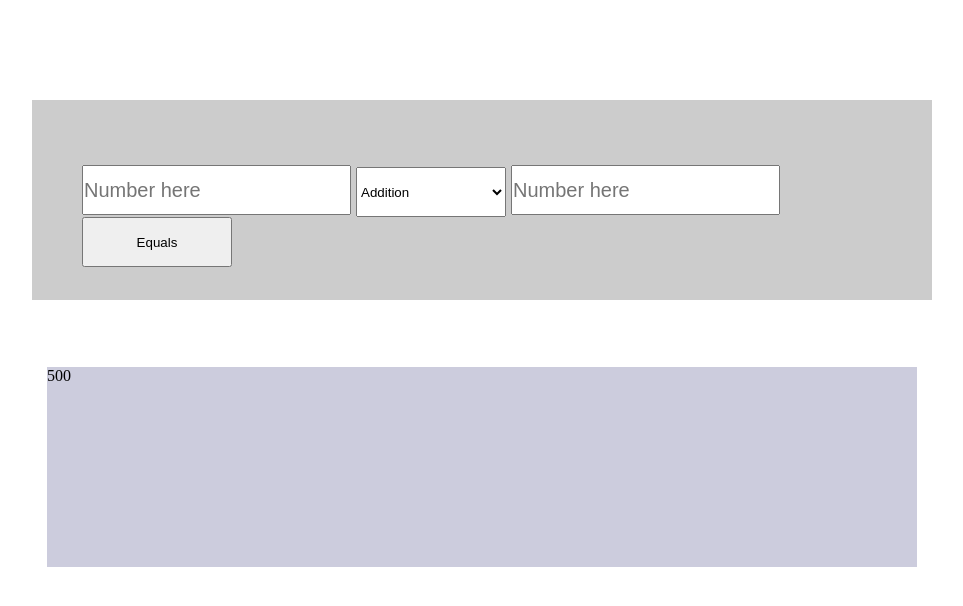
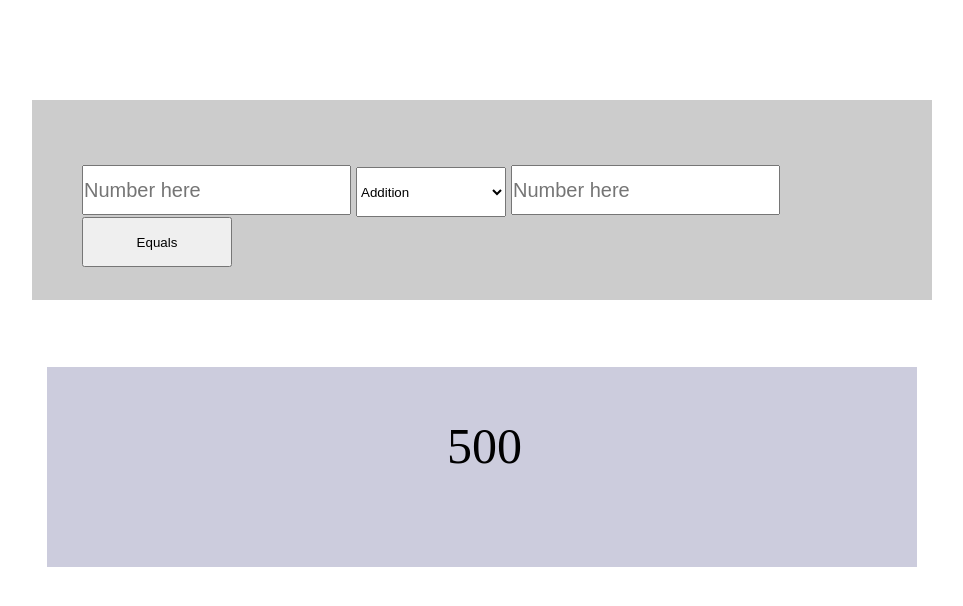
Before and after one commit to beellz/Calculations, a plain HTML site: page index.html in a window 1280 px wide. Shown: the whole page, without its empty margins (158-1121 px from the left). Drawn offline with Linux system fonts and the light colour scheme.

Commit message:
added the box height and place

```diff
--- a/style.css
+++ b/style.css
@@ -57,3 +57,20 @@ select:focus {
     margin: 100px auto;
     position: absolute;
 }
+
+/* .comp {
+    font-size: 20pt;
+    font-family: sans-serif;
+    padding: 500px;
+} */
+
+p {
+    font-size: 50px;
+    height: 200px;
+    width: 875px;
+    /* border: 5px solid black; */
+    position: relative;
+    padding-top: 50px;
+    padding-left: 400px;
+
+}
```
